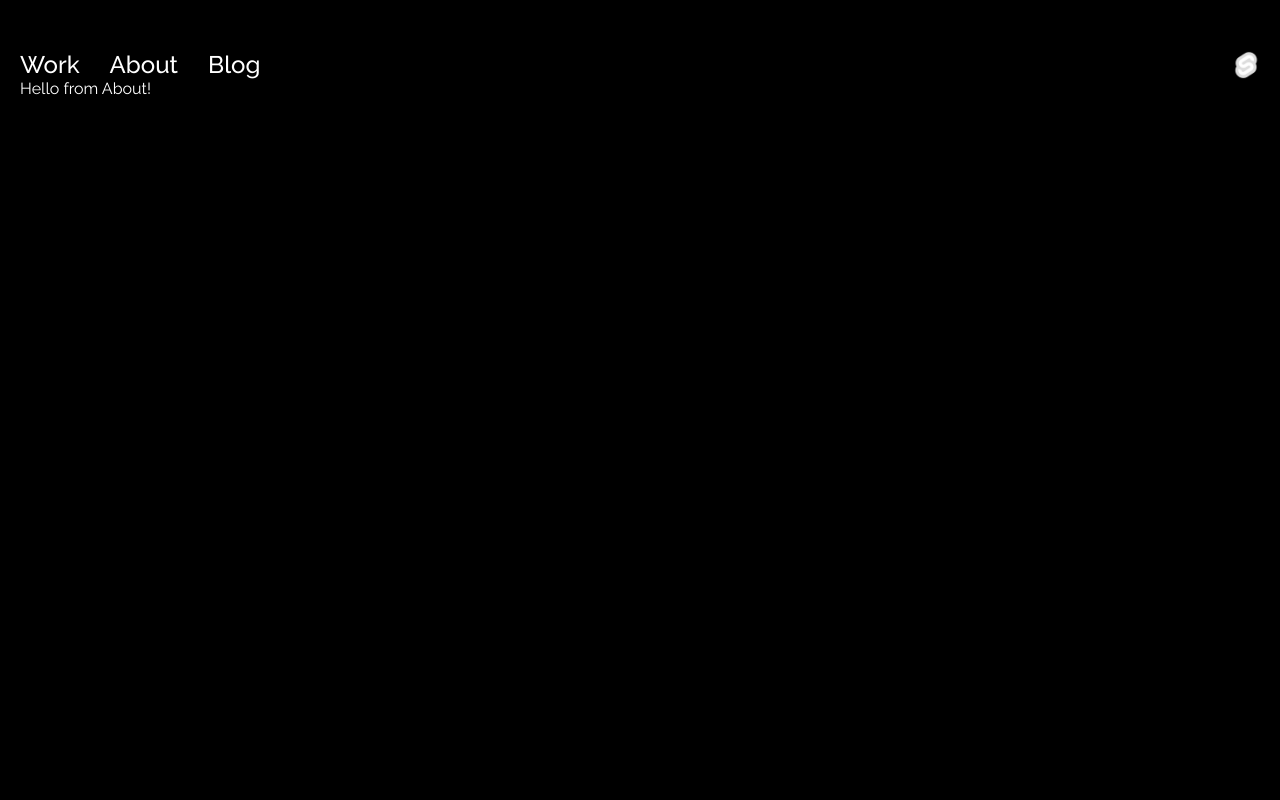
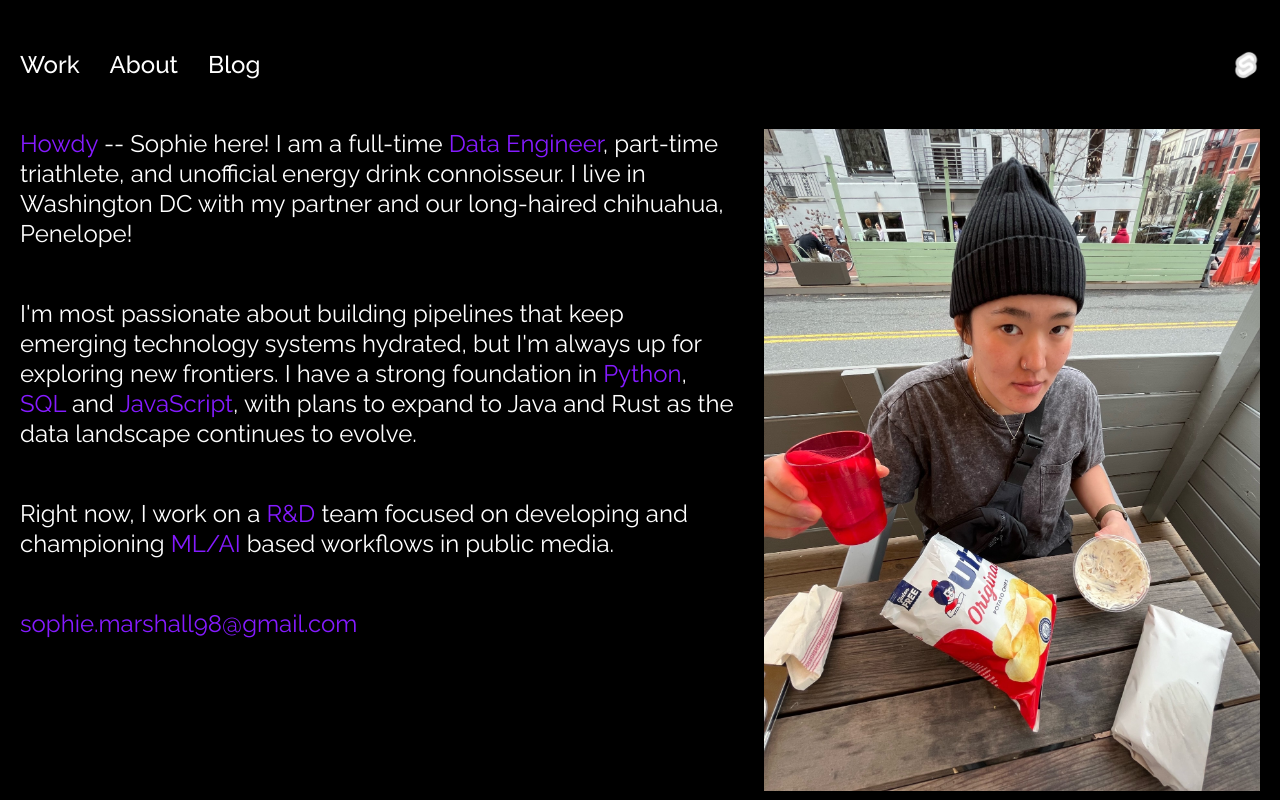
Before and after one commit to sophie-marshall/portfolio-site, a SvelteKit app in the folder portfolio-site/: page /about in a window 1280 px wide. Built offline with nearby package versions, Linux system fonts and the light colour scheme.

Commit message:
About Page (#19)
* about page

* spelling + mailto

```diff
--- a/portfolio-site/src/routes/about/+page.svelte
+++ b/portfolio-site/src/routes/about/+page.svelte
@@ -1,4 +1,61 @@
 <script lang="ts">
 </script>
 
-<main>Hello from About!</main>
+<main>
+	<div class="text-content">
+		<div class="overview">
+			<span>Howdy</span> -- Sophie here! I am a full-time <span>Data Engineer</span>, part-time
+			triathlete, and unofficial energy drink connoisseur. I live in Washington DC with my partner
+			and our long-haired chihuahua, Penelope!
+		</div>
+		<div class="professional-summary">
+			I'm most passionate about building pipelines that keep emerging technology systems hydrated,
+			but I'm always up for exploring new frontiers. I have a strong foundation in <span
+				>Python</span
+			>,
+			<span>SQL</span> and <span>JavaScript</span>, with plans to expand to Java and Rust as the
+			data landscape continues to evolve.
+		</div>
+
+		<div class="current-position">
+			Right now, I work on a <span>R&D</span> team focused on developing and championing
+			<span>ML/AI</span> based workflows in public media.
+		</div>
+
+		<div class="contact">
+			<a href="mailto:sophie.marshall98@gmail.com"><span>sophie.marshall98@gmail.com</span></a>
+		</div>
+	</div>
+	<img src="/images/profile-photo.JPG" alt="Me and some french onion dip!" />
+</main>
+
+<style>
+	main {
+		display: flex;
+		padding-top: 50px;
+		gap: 30px;
+	}
+
+	.text-content {
+		display: flex;
+		flex-direction: column;
+		gap: 50px;
+		font-size: 24px;
+		line-height: 125%;
+	}
+
+	.text-content span {
+		color: rgb(133, 27, 255);
+	}
+	main img {
+		display: flex;
+		width: 40%;
+		height: auto;
+		object-fit: contain;
+		align-self: flex-start;
+	}
+
+	main a {
+		text-decoration: none;
+	}
+</style>
```
Also changed, not shown: portfolio-site/static/images/profile-photo.JPG (added).
